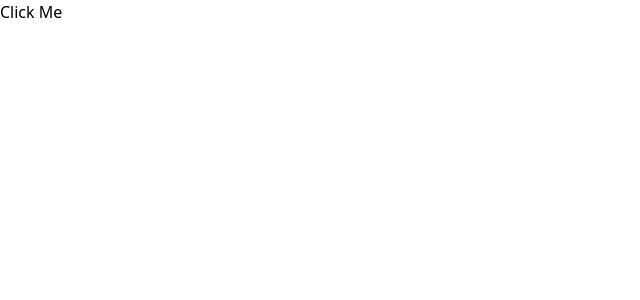
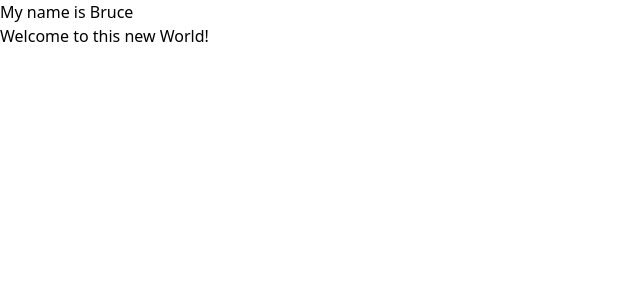
Before and after one commit to YannKamche/Learning-React, a React (Vite) app in the folder hello-world/: page / in a window 1280 px wide. Shown: the top 300 px of the page, without its empty margins (0-640 px from the left). Built offline with nearby package versions, Linux system fonts and the light colour scheme.

Commit message:
Destructuring props and state

```diff
--- a/hello-world/src/App.jsx
+++ b/hello-world/src/App.jsx
@@ -4,6 +4,7 @@ import Welcome from './components/Welcome'
 import Hello from './components/Hello'
 import Count from './components/Count'
 import ClassClick from './components/ClassClick'
+import CallMe from './components/CallMe'
 
 const App = () => {
   return (
@@ -13,7 +14,9 @@ const App = () => {
       </Welcome> */}
 
       {/* <Count /> */}
-      <ClassClick />
+      {/* <ClassClick /> */}
+
+      <CallMe name="Bruce" message="Welcome to this new World!"/>
     </div>
   )
 }
--- /dev/null
+++ b/hello-world/src/components/CallMe.jsx
@@ -0,0 +1,12 @@
+import React from 'react'
+
+const CallMe = ({name, message}) => {
+  return (
+    <div>
+      <p>My name is {name}</p>
+      <p>{message}</p>
+    </div>
+  )
+}
+
+export default CallMe
```
